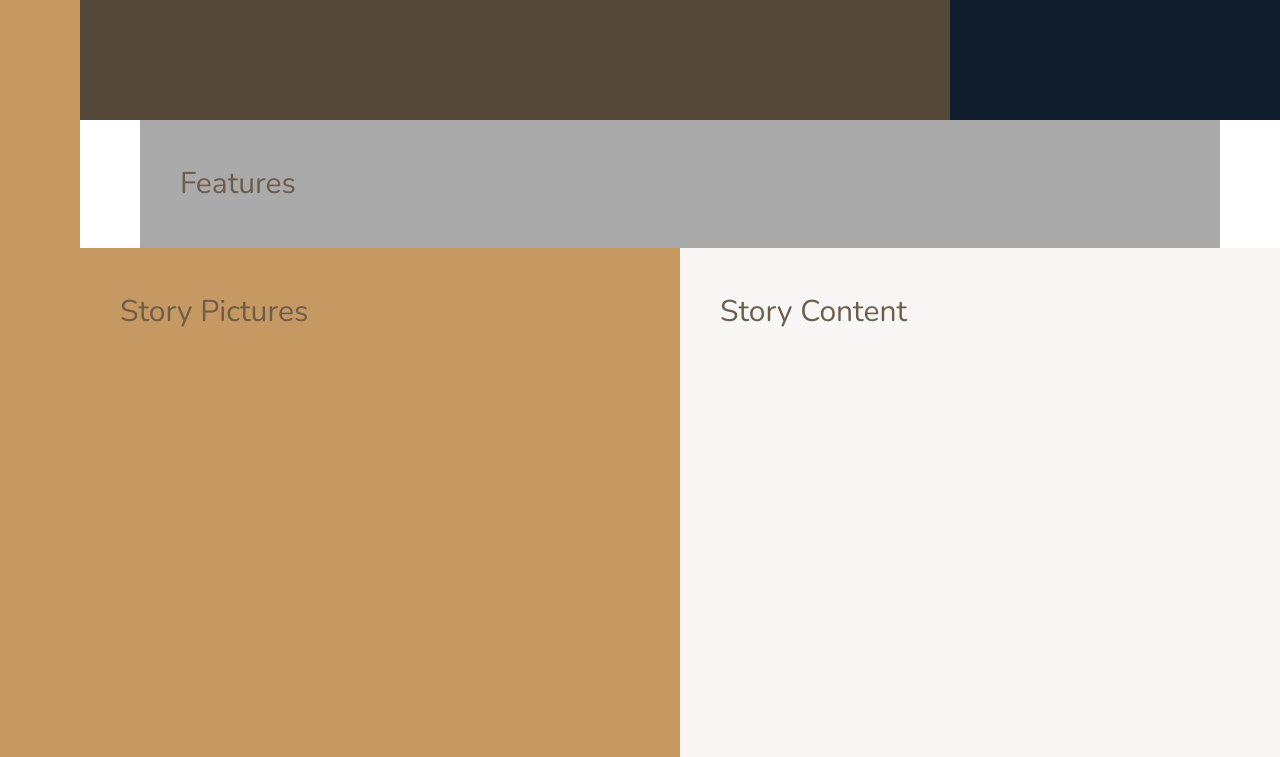
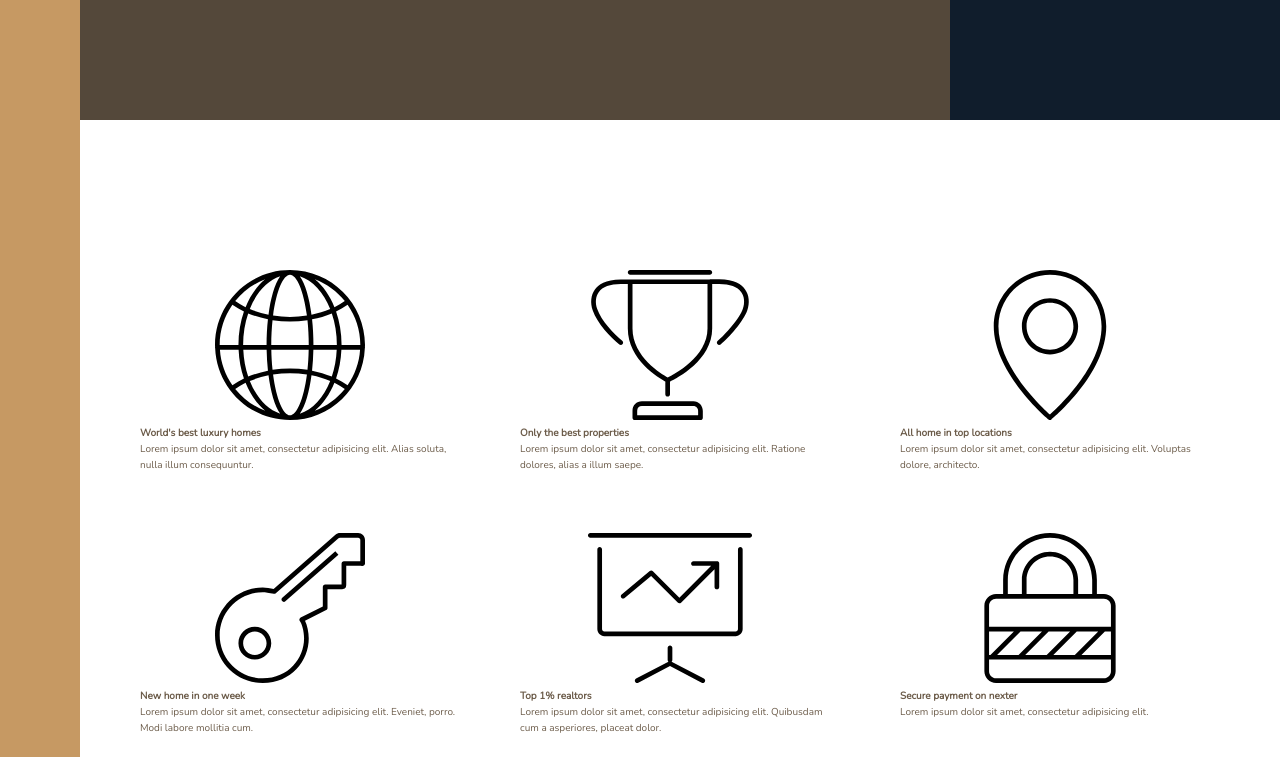
Before and after one commit to HenryGarmendia/nexter_site, a website: page index.html in a window 1280 px wide. Shown: the part 520-1277 px from the top of the page. Drawn offline with nearby package versions, Linux system fonts and the light colour scheme.

Commit message:
finished the markup of the feature section

```diff
--- a/index.html
+++ b/index.html
@@ -25,7 +25,53 @@
   </div><!-- //realtors END -->
 
   <section class="features">
-    Features
+    <div class="feature">
+      <svg class="feature__icon">
+        <use xlink:href="img/sprite.svg#icon-global"></use>
+      </svg>
+      <h4 class="headin-4">World's best luxury homes</h4>
+      <p class="feature__text">Lorem ipsum dolor sit amet, consectetur adipisicing elit. Alias soluta, nulla illum consequuntur.</p>
+    </div><!-- //feature -->
+
+    <div class="feature">
+      <svg class="feature__icon">
+        <use xlink:href="img/sprite.svg#icon-trophy"></use>
+      </svg>
+      <h4 class="headin-4">Only the best properties</h4>
+      <p class="feature__text">Lorem ipsum dolor sit amet, consectetur adipisicing elit. Ratione dolores, alias a illum saepe.</p>
+    </div><!-- //feature -->
+
+    <div class="feature">
+      <svg class="feature__icon">
+        <use xlink:href="img/sprite.svg#icon-map-pin"></use>
+      </svg>
+      <h4 class="headin-4">All home in top locations</h4>
+      <p class="feature__text">Lorem ipsum dolor sit amet, consectetur adipisicing elit. Voluptas dolore, architecto.</p>
+    </div><!-- //feature -->
+
+    <div class="feature">
+      <svg class="feature__icon">
+        <use xlink:href="img/sprite.svg#icon-key"></use>
+      </svg>
+      <h4 class="headin-4">New home in one week</h4>
+      <p class="feature__text">Lorem ipsum dolor sit amet, consectetur adipisicing elit. Eveniet, porro. Modi labore mollitia cum.</p>
+    </div><!-- //feature -->
+
+    <div class="feature">
+      <svg class="feature__icon">
+        <use xlink:href="img/sprite.svg#icon-presentation"></use>
+      </svg>
+      <h4 class="headin-4">Top 1% realtors</h4>
+      <p class="feature__text">Lorem ipsum dolor sit amet, consectetur adipisicing elit. Quibusdam cum a asperiores, placeat dolor.</p>
+    </div><!-- //feature -->
+
+    <div class="feature">
+      <svg class="feature__icon">
+        <use xlink:href="img/sprite.svg#icon-lock"></use>
+      </svg>
+      <h4 class="headin-4">Secure payment on nexter</h4>
+      <p class="feature__text">Lorem ipsum dolor sit amet, consectetur adipisicing elit.</p>
+    </div><!-- //feature -->
   </section><!-- //features END -->
 
   <div class="story__pictures">
--- a/sass/_features.scss
+++ b/sass/_features.scss
@@ -1,4 +1,8 @@
 .features {
-  background-color: $color-grey-light-2;
+  display: grid;
+  grid-gap: 6rem;
+  grid-template-columns: repeat(3, 1fr);
+  grid-template-rows: auto auto;
   grid-column: center-start / center-end;
+  margin: 15rem 0;
 }
--- a/sass/_layout-grid.scss
+++ b/sass/_layout-grid.scss
@@ -2,10 +2,4 @@
   display: grid;
   grid-template-columns: [sidebar-start] 8rem [sidebar-end full-start] minmax(6rem, 1fr) [center-start] repeat(8, [col-start] minmax(min-content, 14rem) [col-end] ) [center-end] minmax(6rem, 1fr) [full-end];
   grid-template-rows: 80vh min-content 40vw repeat(3, min-content);
-
-  // FOR DEVELOPMENT PURPOSE
-  & > * {
-    font-size: 3rem;
-    padding: 4rem;
-  }
 }
```
Also changed, not shown: css/style.css.
